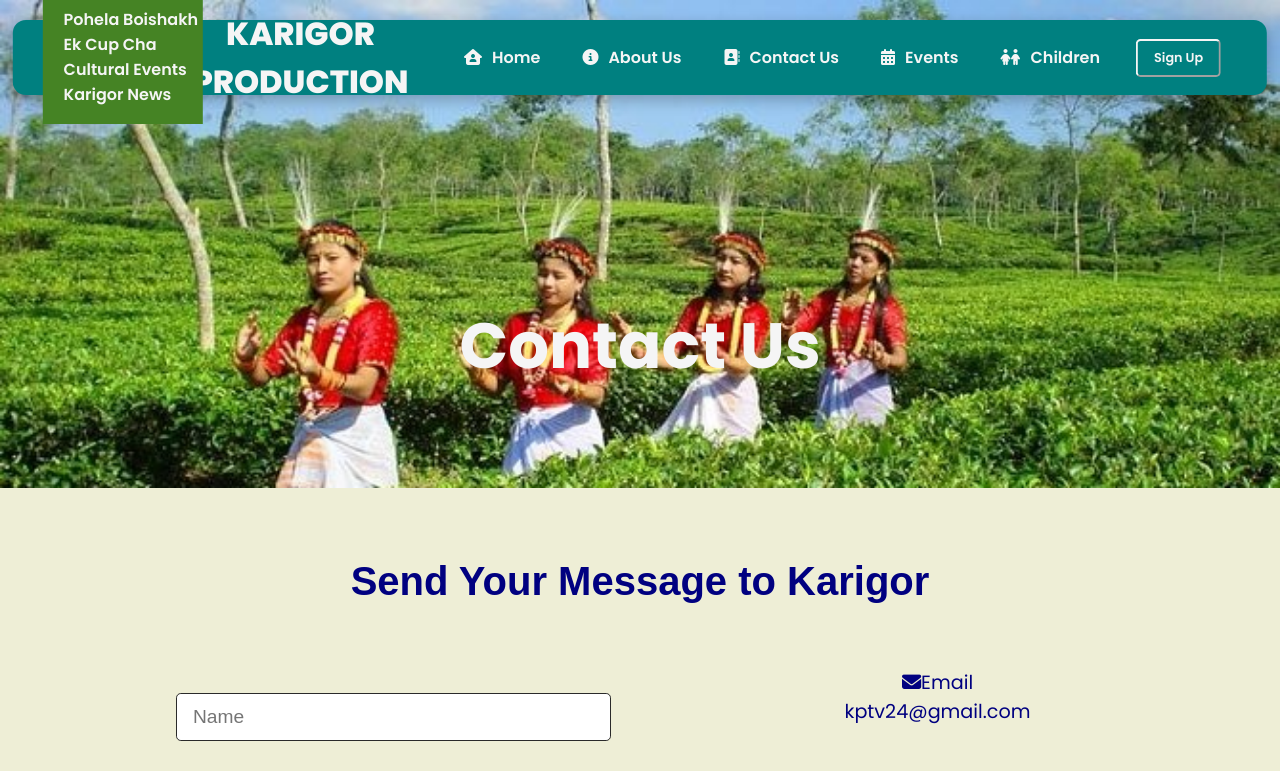
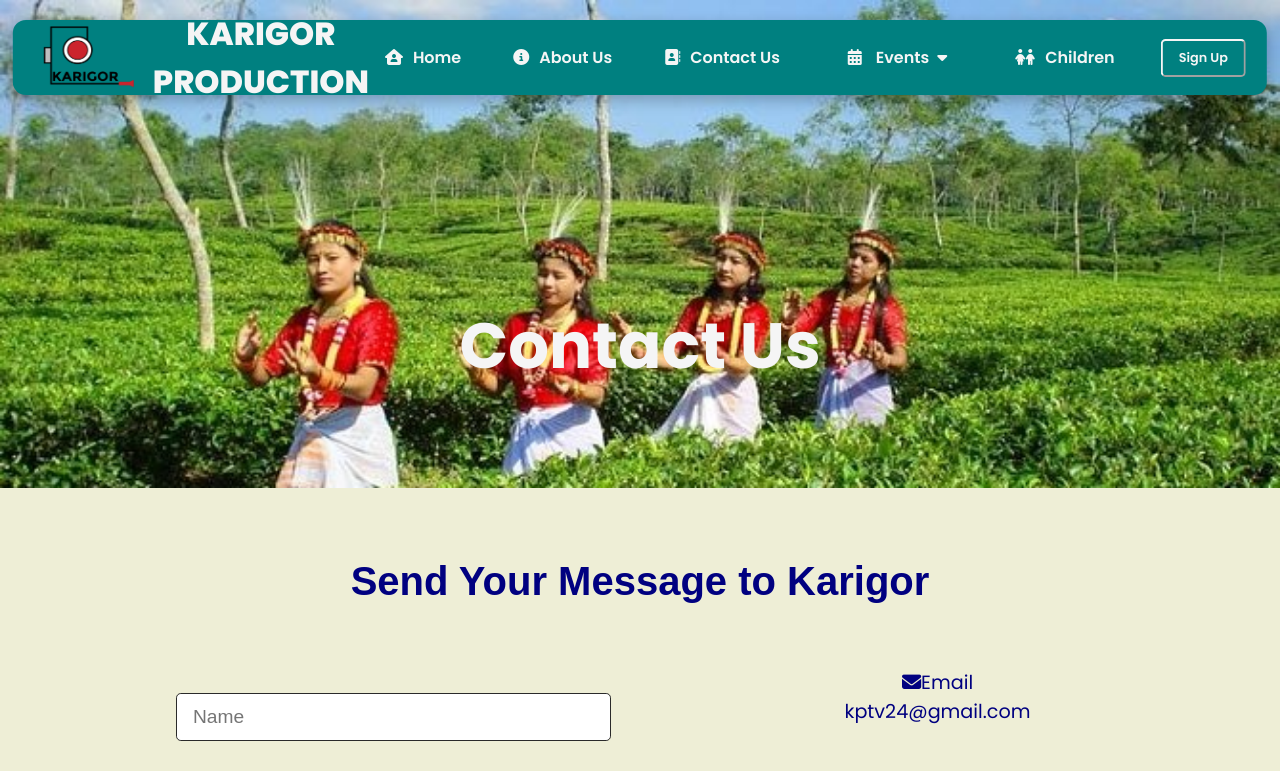
Before and after one commit to mirzadev/karigor-production, a React (Create React App) app: page /contact in a window 1280 px wide. Shown: the top 771 px of the page. Built offline with nearby package versions, Linux system fonts and the light colour scheme.

Commit message:
event drop down updated

```diff
--- a/src/components/Drop-Down-Menu/EventDropDown.js
+++ b/src/components/Drop-Down-Menu/EventDropDown.js
@@ -16,7 +16,7 @@ function Dropdown() {
           return (
             <li key={item.id}>
               <Link
-                to={item.path}
+                to={item.url}
                 className={item.CName}
                 onClick={() => setDropdown(false)}
               >
--- a/src/components/Drop-Down-Menu/EventDropDownStyles.css
+++ b/src/components/Drop-Down-Menu/EventDropDownStyles.css
@@ -1,14 +1,42 @@
 .event-submenu {
-  width: 10rem;
+  margin-top: 1.2rem;
+  width: 10.2rem;
   position: absolute;
   list-style: none;
   text-align: start;
   padding: 1rem 0.3rem;
-  background: rgb(69, 131, 36);
+  background: rgb(31, 101, 101);
+  border: solid rgb(31, 101, 101);
+  border-radius: 1rem;
+  display: none;
+}
+
+.dropdown-links {
+  text-decoration: none;
+  color: whitesmoke;
+  font-size: 0.9rem;
+  font-weight: 600;
+  padding: 0.7rem 0.6rem;
+  white-space: nowrap;
+  width: 100%;
+  height: 100%;
+}
+
+#event-drop-menu {
+  margin-left: 0.5rem;
+}
+
+#event-menu {
+  text-decoration: none;
+  color: whitesmoke;
+  font-size: 1rem;
+  font-weight: 600;
+  padding: 0.7rem 1rem;
+  white-space: nowrap;
 }
 
 .event-submenu li {
-  background: rgb(o, 212, 212s);
+  padding: 0.5rem;
 }
 
 .event-submenu.clicked {
@@ -22,8 +50,15 @@
   text-decoration: none;
   color: white;
   padding: 3rem;
+  display: block;
 }
 
-.submenu-item:hover {
+.dropdown-links:hover {
   background: rgb(46, 85, 24);
+  color: gold;
+  display: block;
 }
+
+#event-menu:hover + .event-submenu:hover {
+  display: block;
+}
--- a/src/components/MenuItems.js
+++ b/src/components/MenuItems.js
@@ -22,6 +22,7 @@ export const MenuItems = [
     url: "/events",
     CName: "nav-links",
     icon: "fa-solid fa-calendar-days",
+    ddIcon: "fas fa-caret-down",
   },
   {
     title: "Children",
@@ -41,25 +42,25 @@ export const EventDropDownMenu = [
   {
     id: 1,
     title: "Pohela Boishakh",
-    url: "/",
-    CName: "nav-links",
+    url: "/boishakh",
+    CName: "dropdown-links",
   },
   {
     id: 2,
     title: "Ek Cup Cha",
-    url: "/",
-    CName: "nav-links",
+    url: "/ekCupCha",
+    CName: "dropdown-links",
   },
   {
     id: 3,
     title: "Cultural Events",
-    url: "/",
-    CName: "nav-links",
+    url: "/kpCulture",
+    CName: "dropdown-links",
   },
   {
     id: 4,
     title: "Karigor News",
-    url: "/",
-    CName: "nav-links",
+    url: "/kpNews",
+    CName: "dropdown-links",
   },
 ];
--- a/src/components/Navbar.js
+++ b/src/components/Navbar.js
@@ -9,11 +9,11 @@ import Dropdown from "./Drop-Down-Menu/EventDropDown";
 // import backgroundVdo from "./Assets/homeEventImage/home_background.mp4";
 
 class Navbar extends Component {
-  // const [dropdown, setDropdown] = useState(false);
   state = { clicked: false };
   handleClick = () => {
     this.setState({ clicked: !this.state.clicked });
   };
+  // const [dropdown, setDropdown] = useState(false);
   render() {
     return (
       <div>
@@ -44,26 +44,29 @@ class Navbar extends Component {
           <ul className={this.state.clicked ? "nav-menu active" : "nav-menu"}>
             {MenuItems.map((item, index) => {
               if (item.title === "Events") {
-                <li key={index}>
-                  <Link className={item.CName} to={item.url}>
-                    <i className={item.icon}></i>
-                    {item.title}
-                  </Link>
-                  <Dropdown />
-                </li>;
+                return (
+                  <li key={item.id} className={item.CName}>
+                    <Link id="event-menu" to={item.url}>
+                      <i className={item.icon}></i> {item.title}
+                      <i className={item.ddIcon} id="event-drop-menu"></i>
+                    </Link>
+                    {/* {dropdown && <Dropdown />} */}
+                    <Dropdown />
+                  </li>
+                );
               }
               return (
                 <li key={index}>
                   <Link className={item.CName} to={item.url}>
                     <i className={item.icon}></i>
                     {item.title}
+                    <i className={item.ddIcon}></i>
                   </Link>
                 </li>
               );
             })}
             <button className="signup">Sign Up</button>
           </ul>
-          <Dropdown />
         </nav>
       </div>
     );
```
